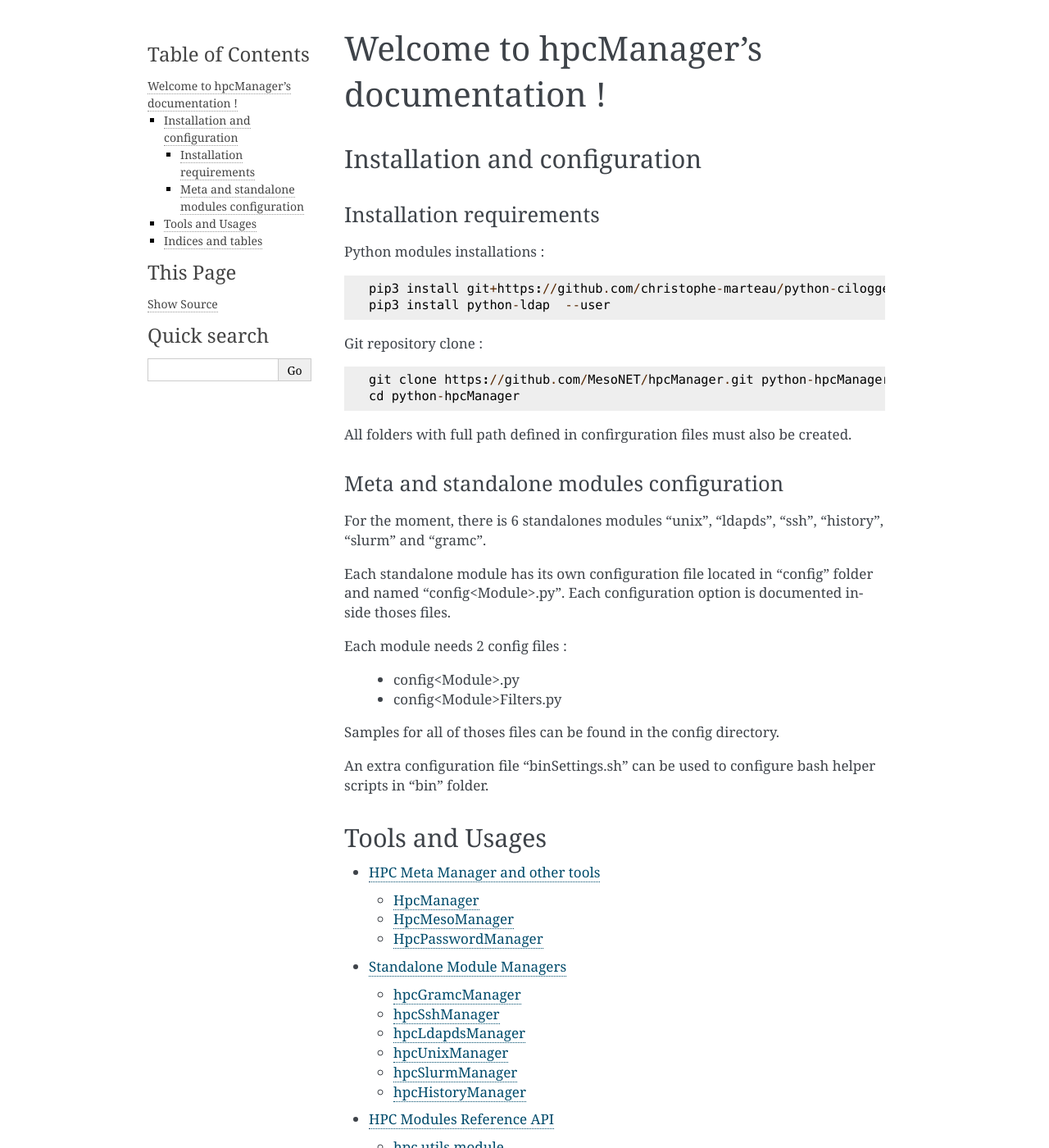
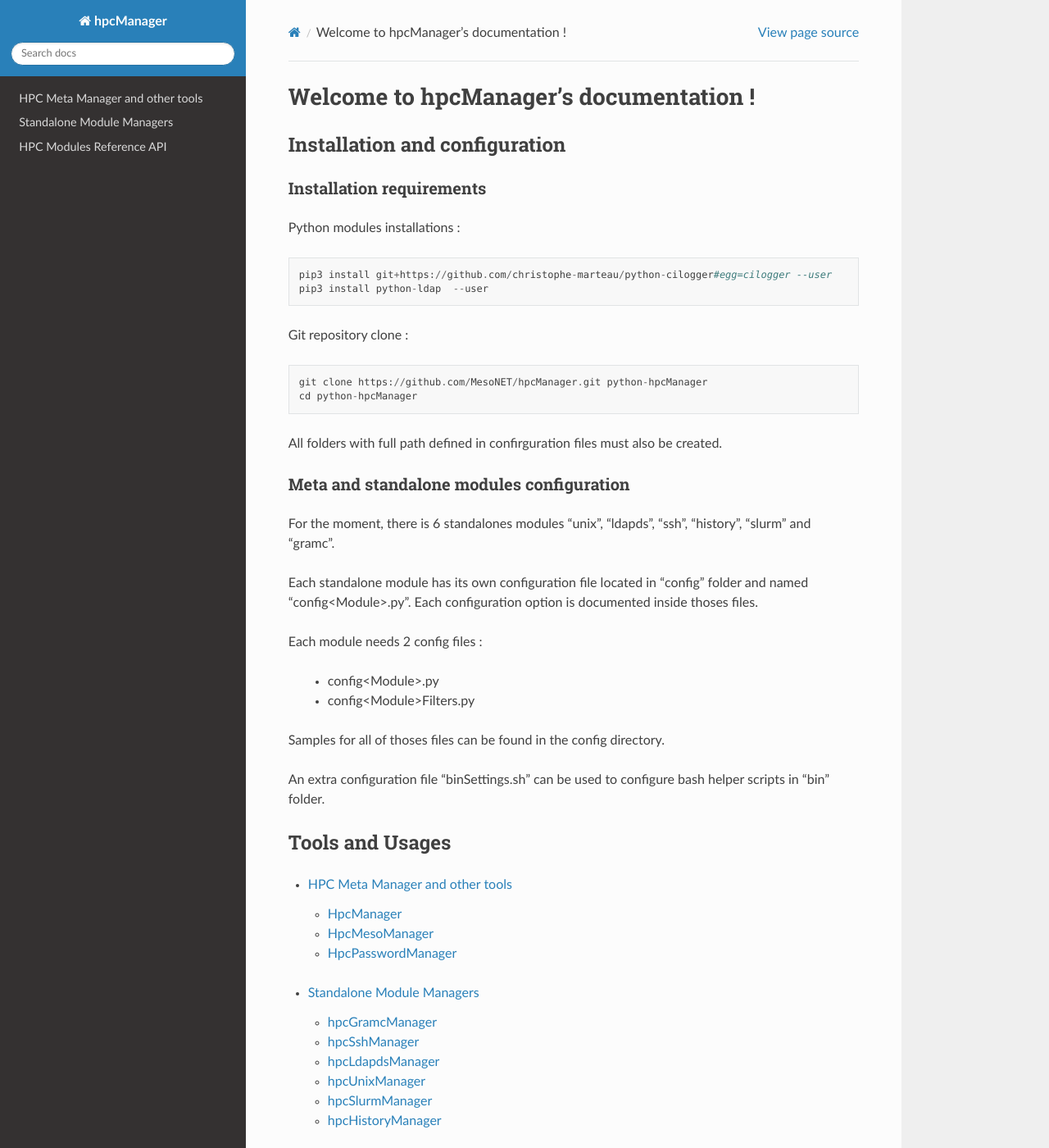
Before and after one commit to MesoNET/hpcManager, a Sphinx documentation site: the page built from docs/source/index.rst, in a window 1280 px wide and 1400 px high. Shown: the whole window at 82% size. Built offline with Sphinx 7.4.7 and the Read the Docs theme 2.0.0, drawn with Linux system fonts in a browser that asks for light colours; some of the changed text lies outside the part shown.

Commit message:
Ajustement reathedocs

```diff
--- a/docs/requirements.txt
+++ b/docs/requirements.txt
@@ -1,3 +1,4 @@
 python-ldap
 git+https://github.com/christophe-marteau/python-cilogger#egg=cilogger
 sphinx-argparse
+sphinx_rtd_theme
--- a/docs/source/conf.py
+++ b/docs/source/conf.py
@@ -33,7 +33,7 @@
 # ones.
 extensions = [
     'sphinx.ext.autodoc',
-#    'sphinx_rtd_theme',
+    'sphinx_rtd_theme',
     'sphinx.ext.todo',
     'sphinxarg.ext'
 ]
@@ -52,12 +52,12 @@
 # The theme to use for HTML and HTML Help pages.  See the documentation for
 # a list of builtin themes.
 #
-#html_theme = 'sphinx_rtd_theme'
+html_theme = 'sphinx_rtd_theme'
 
 # Add any paths that contain custom static files (such as style sheets) here,
 # relative to this directory. They are copied after the builtin static files,
 # so a file named "default.css" will overwrite the builtin "default.css".
-#html_static_path = ['_static']
+html_static_path = ['_static']
 
 autodoc_member_order = 'bysource'
 master_doc = 'index'
```
